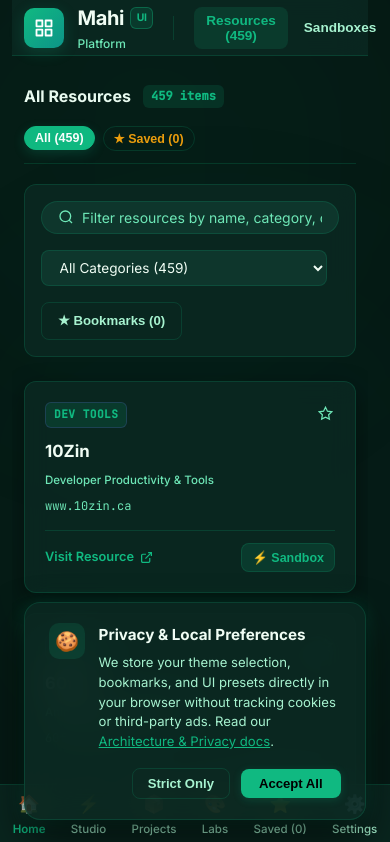
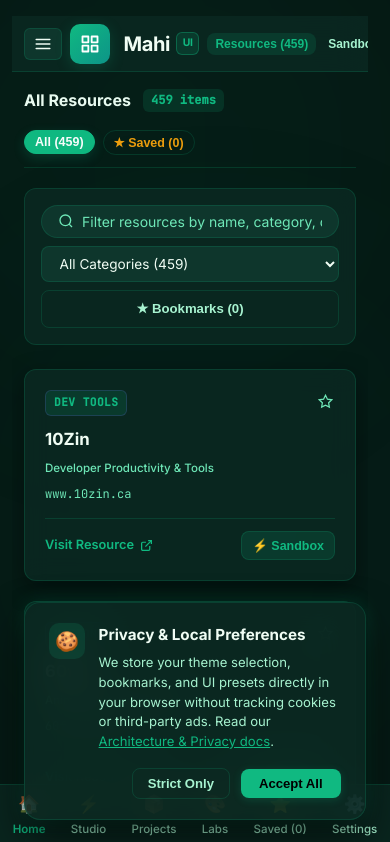
Before and after one commit to mahi-developer-universe/Mahi-UI-Component-Playground, a Next.js app: page / in a window 390 px wide. Shown: the top 842 px of the page. Built offline with nearby package versions, Linux system fonts and the light colour scheme.

Commit message:
fix(mobile): resolve responsive layout blowout, add drawer toggle, and fix small screen navigation

```diff
--- a/src/app/globals.css
+++ b/src/app/globals.css
@@ -2626,26 +2626,35 @@
    ========================================================================== */
 @media (max-width: 768px) {
   /* Mobile Sidebar Drawer Overlay */
-  .app-sidebar {
+  .app-sidebar,
+  .sidebar,
+  aside#app-sidebar {
     position: fixed !important;
     top: 56px !important;
     left: 0 !important;
-    bottom: 0 !important;
-    height: calc(100vh - 56px) !important;
+    bottom: 60px !important;
+    height: calc(100vh - 116px) !important;
     width: 290px !important;
     max-width: 85vw !important;
     z-index: 999 !important;
-    box-shadow: 0 10px 40px rgba(0, 0, 0, 0.6) !important;
+    box-shadow: 0 10px 40px rgba(0, 0, 0, 0.7) !important;
     background: var(--bg-secondary) !important;
     transform: translateX(-100%);
+    transition: transform 0.25s cubic-bezier(0.16, 1, 0.3, 1) !important;
     display: flex !important;
   }
 
-  .app-sidebar.open {
+  .app-sidebar.open,
+  .sidebar.open,
+  .sidebar[data-state="open"],
+  aside#app-sidebar[data-state="open"] {
     transform: translateX(0) !important;
   }
 
-  .app-sidebar.closed {
+  .app-sidebar.closed,
+  .sidebar.closed,
+  .sidebar[data-state="closed"],
+  aside#app-sidebar[data-state="closed"] {
     display: none !important;
     transform: translateX(-100%) !important;
   }
@@ -2662,10 +2671,17 @@
     z-index: 998;
   }
 
+  .layout-body {
+    flex-direction: column !important;
+    width: 100% !important;
+    min-width: 0 !important;
+  }
+
   .main-content,
   main#main-content {
     padding-left: 0.75rem !important;
     padding-right: 0.75rem !important;
+    padding-top: 1rem !important;
     padding-bottom: 5.5rem !important;
     width: 100% !important;
     max-width: 100vw !important;
@@ -2673,12 +2689,58 @@
     overflow-x: hidden !important;
   }
 
+  /* Navbar Mobile Layout */
   .navbar {
     padding: 0 0.75rem !important;
     height: 56px !important;
-  }
-
-  .brand-text .brand-tag {
+    display: flex !important;
+    align-items: center !important;
+    justify-content: space-between !important;
+    gap: 0.5rem !important;
+    overflow-x: auto !important;
+    -webkit-overflow-scrolling: touch;
+    scrollbar-width: none;
+  }
+
+  .navbar::-webkit-scrollbar {
+    display: none;
+  }
+
+  .nav-left {
+    display: flex !important;
+    align-items: center !important;
+    gap: 0.5rem !important;
+    flex-shrink: 0 !important;
+  }
+
+  .nav-left nav {
+    display: flex !important;
+    align-items: center !important;
+    gap: 4px !important;
+    overflow-x: auto !important;
+    -webkit-overflow-scrolling: touch;
+    white-space: nowrap !important;
+    scrollbar-width: none;
+  }
+
+  .nav-left nav::-webkit-scrollbar {
+    display: none;
+  }
+
+  .nav-left nav button,
+  .nav-left nav a {
+    padding: 4px 8px !important;
+    font-size: 0.75rem !important;
+    white-space: nowrap !important;
+    flex-shrink: 0 !important;
+  }
+
+  .nav-divider {
+    display: none !important;
+  }
+
+  .brand-text .brand-tag,
+  .brand-text .brand-subtitle {
     display: none !important;
   }
 
@@ -2687,11 +2749,37 @@
   }
 
   .nav-right {
-    gap: 0.35rem !important;
+    gap: 0.25rem !important;
+    flex-shrink: 0 !important;
+  }
+
+  .nav-right .user-profile-name,
+  .nav-right #current-theme-label {
+    display: none !important;
   }
 
   .nav-right .theme-btn span:not(.brand-name):not(:first-child) {
     font-size: 0.75rem;
+  }
+
+  /* Grid Resizing for Small Devices */
+  .resource-grid,
+  .projects-grid,
+  .resource-directory-section div[style*="gridTemplateColumns"] {
+    grid-template-columns: 1fr !important;
+  }
+
+  /* Mobile Filter Box adjustments */
+  .resource-search-filter-box {
+    flex-direction: column !important;
+    align-items: stretch !important;
+    gap: 0.5rem !important;
+  }
+
+  .resource-search-filter-box .resource-search-input-wrap,
+  .resource-search-filter-box .resource-category-select,
+  .resource-search-filter-box .filter-pill {
+    width: 100% !important;
   }
 
   .mobile-bottom-nav {
@@ -2706,4 +2794,7 @@
   .mobile-sidebar-backdrop {
     display: none !important;
   }
-}
+  .mobile-drawer-btn {
+    display: none !important;
+  }
+}
--- a/src/app/page.tsx
+++ b/src/app/page.tsx
@@ -13,7 +13,7 @@
 import { SandboxHub, SandboxModal, SANDBOX_REGISTRY, SandboxItem } from '@/features/sandboxes';
 
 export default function HomePage() {
-  const { theme, setTheme, favorites, toggleFavorite } = useAppStore();
+  const { theme, setTheme, favorites, toggleFavorite, sidebarOpen, toggleSidebar, setSidebarOpen } = useAppStore();
   const [activeTab, setActiveTab] = useState<'resources' | 'sandboxes' | 'playground' | 'projects'>('resources');
   const [themeMenuOpen, setThemeMenuOpen] = useState(false);
   const [userMenuOpen, setUserMenuOpen] = useState(false);
@@ -110,6 +110,29 @@
       {/* Top Navbar */}
       <header className="navbar" id="app-navbar">
         <div className="nav-left">
+          {activeTab === 'resources' && (
+            <button
+              onClick={toggleSidebar}
+              className="theme-btn mobile-drawer-btn"
+              aria-label={sidebarOpen ? 'Close category sidebar' : 'Open category sidebar'}
+              style={{
+                padding: '6px 9px',
+                display: 'inline-flex',
+                alignItems: 'center',
+                justifyContent: 'center',
+                cursor: 'pointer',
+                borderRadius: 'var(--radius-sm)',
+                flexShrink: 0
+              }}
+            >
+              <svg width="18" height="18" viewBox="0 0 24 24" fill="none" stroke="currentColor" strokeWidth="2.2" strokeLinecap="round" strokeLinejoin="round">
+                <line x1="3" y1="12" x2="21" y2="12"></line>
+                <line x1="3" y1="6" x2="21" y2="6"></line>
+                <line x1="3" y1="18" x2="21" y2="18"></line>
+              </svg>
+            </button>
+          )}
+
           <Link href="/" className="brand-logo" id="brand-logo">
             <div className="logo-icon">
               <svg width="20" height="20" viewBox="0 0 24 24" fill="none" stroke="currentColor" strokeWidth="2.2" strokeLinecap="round" strokeLinejoin="round">
@@ -588,8 +611,17 @@
 
       {activeTab === 'resources' && (
         <div className="layout-body">
+          {/* Mobile Drawer Overlay Backdrop */}
+          {sidebarOpen && (
+            <div
+              className="mobile-sidebar-backdrop"
+              onClick={() => setSidebarOpen(false)}
+              aria-hidden="true"
+            />
+          )}
+
           {/* Sidebar Filter for Resource Categories */}
-          <aside className="sidebar" id="app-sidebar">
+          <aside className="sidebar" id="app-sidebar" data-state={sidebarOpen ? 'open' : 'closed'}>
             <div className="sidebar-section">
               <div className="sidebar-heading">CATEGORIES</div>
               <nav className="sidebar-nav" id="sidebar-nav">
@@ -598,6 +630,9 @@
                   onClick={() => {
                     setSelectedCategory('all');
                     setOnlyFavorites(false);
+                    if (typeof window !== 'undefined' && window.innerWidth < 768) {
+                      setSidebarOpen(false);
+                    }
                   }}
                 >
                   <span>All Resources</span>
@@ -606,7 +641,12 @@
 
                 <button
                   className={`nav-item ${onlyFavorites ? 'active' : ''}`}
-                  onClick={() => setOnlyFavorites(!onlyFavorites)}
+                  onClick={() => {
+                    setOnlyFavorites(!onlyFavorites);
+                    if (typeof window !== 'undefined' && window.innerWidth < 768) {
+                      setSidebarOpen(false);
+                    }
+                  }}
                 >
                   <span>Bookmarked / Saved</span>
                   <span className="nav-count" style={{ background: 'rgba(245, 158, 11, 0.2)', color: '#f59e0b', fontWeight: 700 }}>
@@ -704,6 +744,9 @@
                       onClick={() => {
                         setSelectedCategory(cat);
                         setOnlyFavorites(false);
+                        if (typeof window !== 'undefined' && window.innerWidth < 768) {
+                          setSidebarOpen(false);
+                        }
                       }}
                     >
                       <span style={{ fontSize: '0.825rem' }}>{cat}</span>
```
